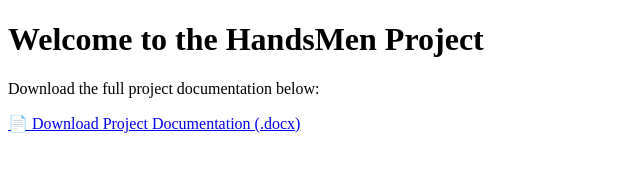
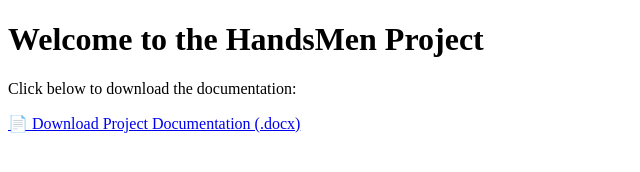
Before and after one commit to ChadiveManasa/HandsMen-Project, a plain HTML site: page index.html in a window 1280 px wide. Shown: the full height of the page, 0-640 px from the left. Drawn offline with Linux system fonts and the light colour scheme.

Commit message:
Update index.html

```diff
--- a/index.html
+++ b/index.html
@@ -5,7 +5,7 @@
 </head>
 <body>
   <h1>Welcome to the HandsMen Project</h1>
-  <p>Download the full project documentation below:</p>
+  <p>Click below to download the documentation:</p>
   <a href="Chadive%20Manasa_HandsMen%20Project.docx" download>
     📄 Download Project Documentation (.docx)
   </a>
```
